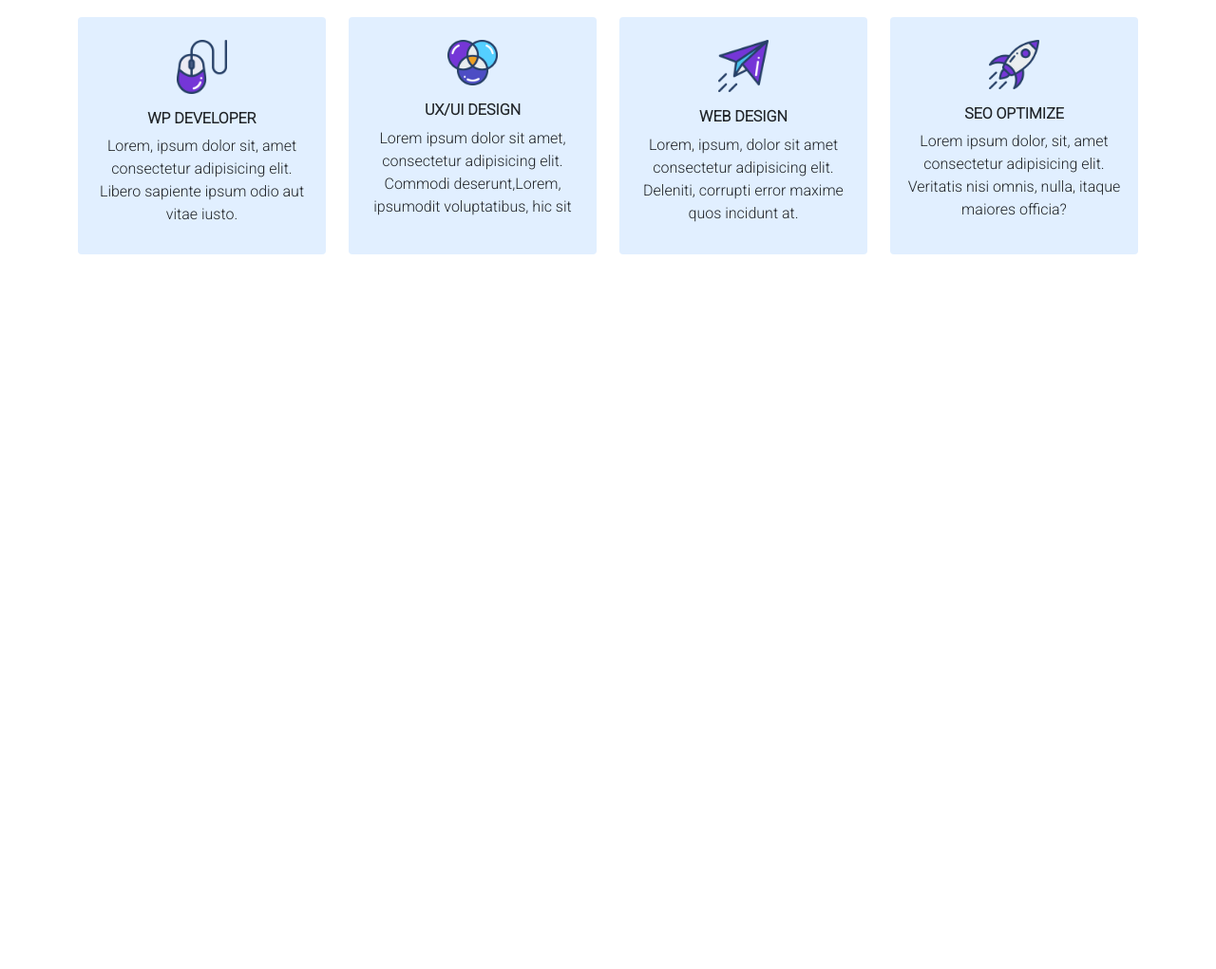
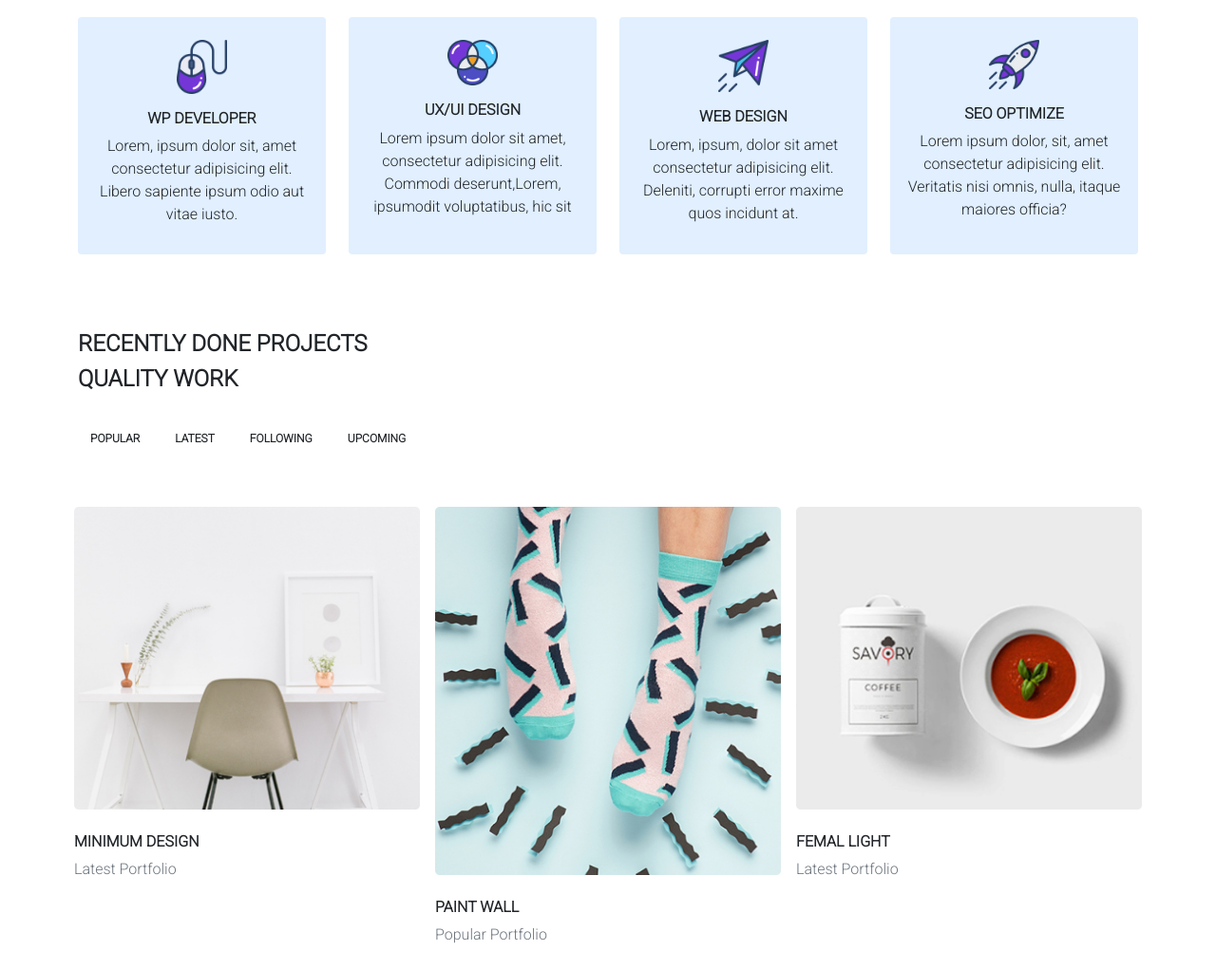
Before and after one commit to Alkaly02/website, a plain HTML site: page index.html in a window 1280 px wide. Shown: the part 1831-2852 px from the top of the page at 95% size. Before the commit the page ends 2131 px from the top, so only its background shows below. Drawn offline with nearby package versions, Linux system fonts and the light colour scheme.

Commit message:
Portfolio

```diff
--- a/index.html
+++ b/index.html
@@ -63,6 +63,7 @@
 
 	<!-- main -->
 	<main>
+		<!-- banner-section -->
 		<section id="banner">
 			<div class="container-md mt-5">
 				<div class="row justify-content-center site-title">
@@ -203,6 +204,59 @@
 				</div>
 			</div>
 		</section>
+
+		<!-- Projects-section -->
+		<section id="projects" class="mt-5">
+			<div class="container-md mt-5">
+				<div class="row">
+					<div class="col">
+						<h1 class="text-uppercase title-h1">Recently Done Projects</h1>
+						<h1 class="text-uppercase title-h1">Quality Work</h1>
+						<div class="btn-group mb-3" role="group" aria-label="Basic outlined example">
+							<button type="button" class="btn">Popular</button>
+							<button type="button" class="btn">Latest</button>
+							<button type="button" class="btn">Following</button>
+							<button type="button" class="btn">Upcoming</button>
+						</div>
+					</div>
+				</div>
+				<div class="row gy-4 mt-3 justify-content-center">
+					<div class="col-sm-4 col-6 px-sm-2">
+						<div class="our-project">
+							<div class="img">
+								<img src="img/portfolio/p1.jpg" alt="Portfolio-1" class="img-fluid">
+							</div>
+							<div class="title py-4">
+								<h4 class="text-uppercase">Minimum Design</h4>
+								<span class="text-secondary">Latest Portfolio</span>
+							</div>
+						</div>
+					</div>
+					<div class="col-sm-4 col-6 px-sm-2">
+						<div class="our-project">
+							<div class="img">
+								<img src="img/portfolio/p2.jpg" alt="Portfolio-2" class="img-fluid">
+							</div>
+							<div class="title py-4">
+								<h4 class="text-uppercase">Paint Wall</h4>
+								<span class="text-secondary">Popular Portfolio</span>
+							</div>
+						</div>
+					</div>
+					<div class="col-sm-4 col-6 px-sm-2">
+						<div class="our-project">
+							<div class="img">
+								<img src="img/portfolio/p3.jpg" alt="Portfolio-3" class="img-fluid">
+							</div>
+							<div class="title py-4">
+								<h4 class="text-uppercase">Femal Light</h4>
+								<span class="text-secondary">Latest Portfolio</span>
+							</div>
+						</div>
+					</div>
+				</div>
+			</div>
+		</section>
 	</main>
 
 
--- a/style.css
+++ b/style.css
@@ -135,6 +135,28 @@ body{
 	font-size: 1em;
 }
 
+/*### projects-section ###*/
+#projects{
+	margin-top: 5em !important;
+}
+#projects .title-h1{
+	font-size: 1.5em;
+	font-weight: bold;
+}
+#projects .btn{
+	margin-top: 2em;
+	font-size: 0.75em;
+	font-weight: bold;
+}
+#projects h4{
+	font-size: 1em;
+	font-weight: bold;
+}
+button:focus, button:active, button:hover, .btn:active{
+	outline: 0px !important;
+	box-shadow: none !important;
+}
+
 
 
 
```
